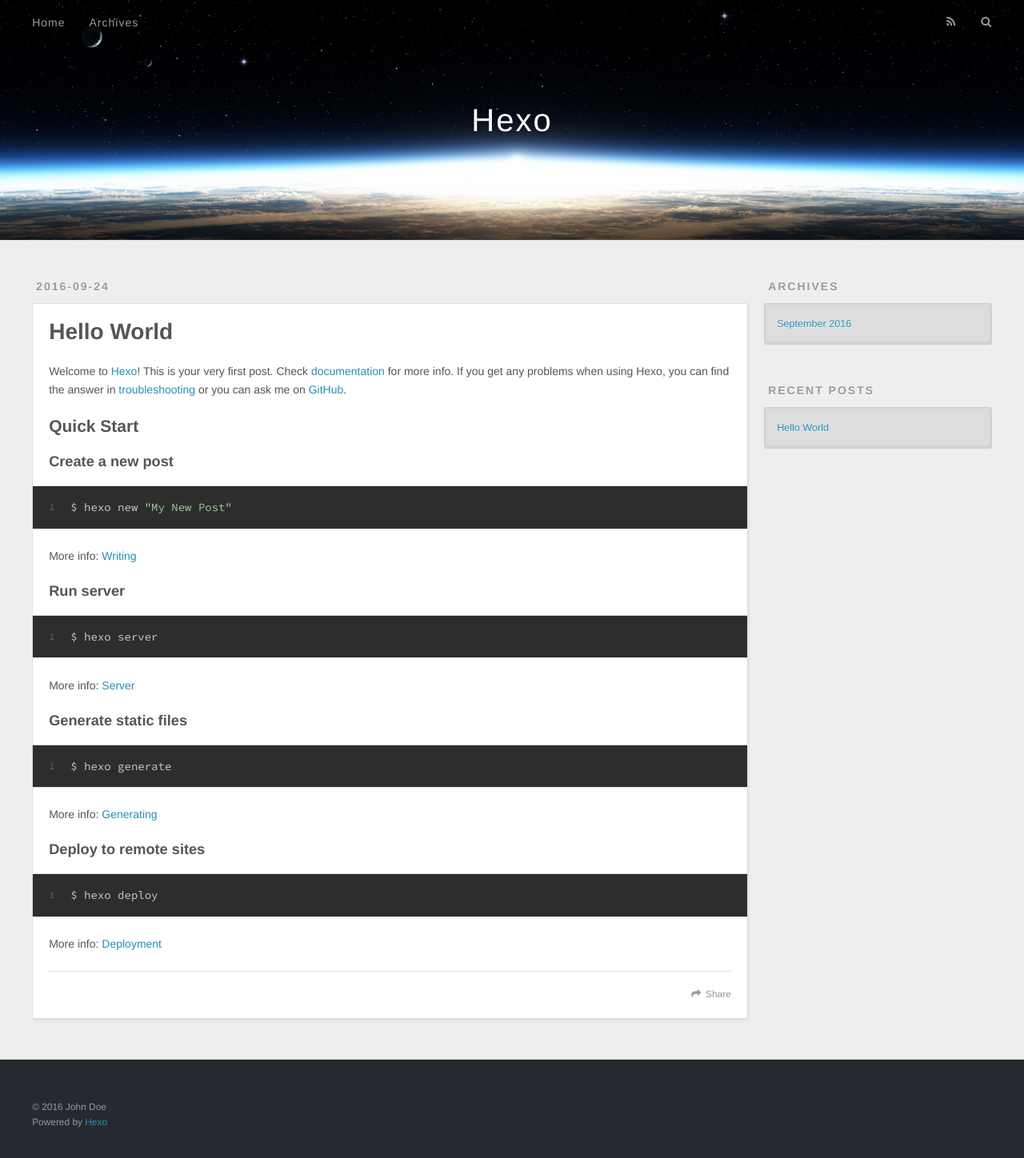
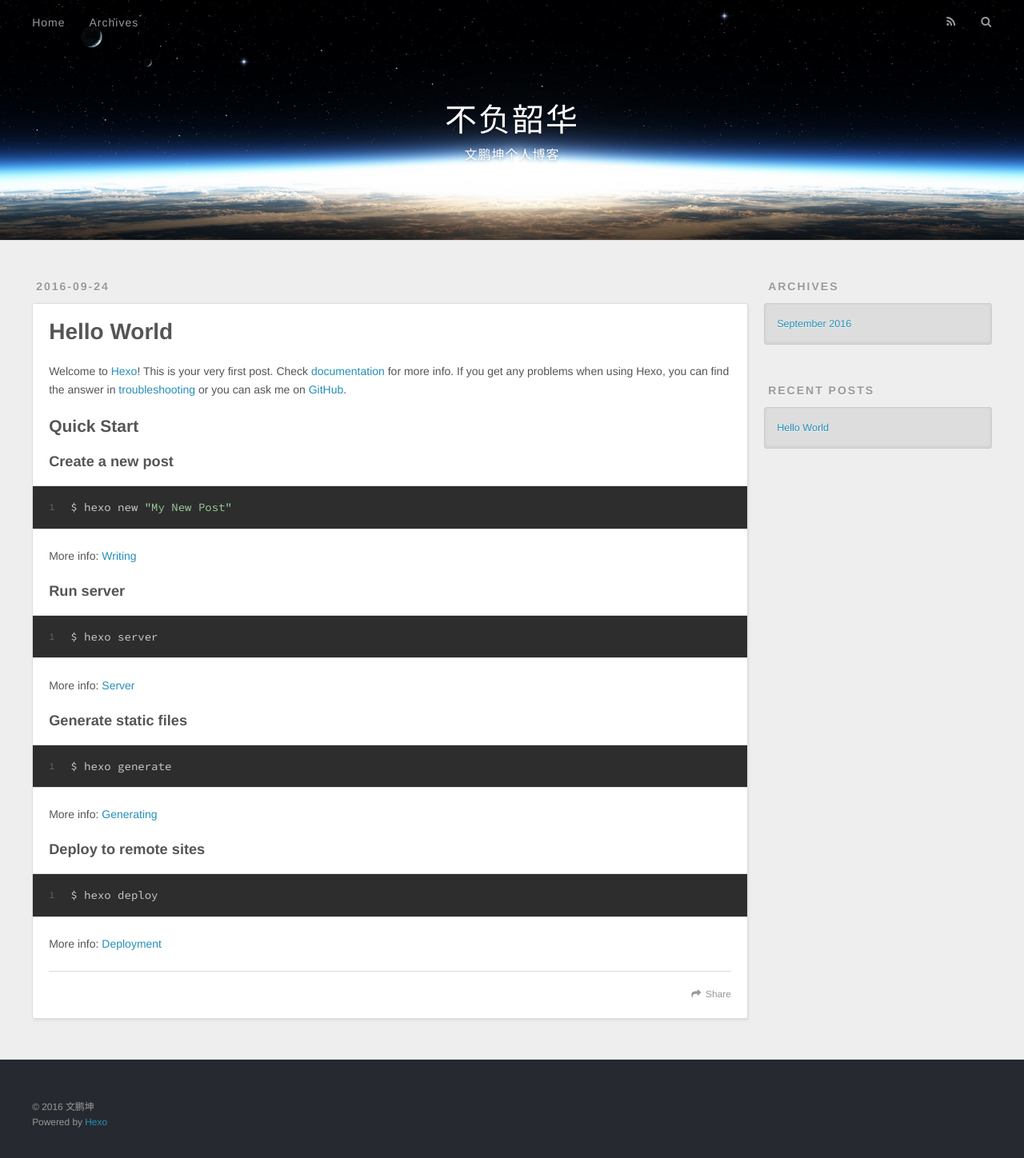
Before and after one commit to wenPKtalk/wenPKtalk.github.io, a plain HTML site: page index.html in a window 1280 px wide. Shown: the whole page at 80% size. Drawn offline with nearby package versions, Linux system fonts and the light colour scheme.

Commit message:
Site updated: 2016-09-24 14:09:50

```diff
--- a/index.html
+++ b/index.html
@@ -3,16 +3,19 @@
 <head>
   <meta charset="utf-8">
 
-  <title>Hexo</title>
+  <title>不负韶华</title>
   <meta name="viewport" content="width=device-width, initial-scale=1, maximum-scale=1">
-  <meta property="og:type" content="website">
-<meta property="og:title" content="Hexo">
+  <meta name="description" content="记录成长历程">
+<meta property="og:type" content="website">
+<meta property="og:title" content="不负韶华">
 <meta property="og:url" content="http://yoursite.com/index.html">
-<meta property="og:site_name" content="Hexo">
+<meta property="og:site_name" content="不负韶华">
+<meta property="og:description" content="记录成长历程">
 <meta name="twitter:card" content="summary">
-<meta name="twitter:title" content="Hexo">
+<meta name="twitter:title" content="不负韶华">
+<meta name="twitter:description" content="记录成长历程">
 
-    <link rel="alternate" href="/atom.xml" title="Hexo" type="application/atom+xml">
+    <link rel="alternate" href="/atom.xml" title="不负韶华" type="application/atom+xml">
 
 
     <link rel="icon" href="/favicon.png">
@@ -33,8 +36,12 @@
   <div id="header-outer" class="outer">
     <div id="header-title" class="inner">
       <h1 id="logo-wrap">
-        <a href="/" id="logo">Hexo</a>
+        <a href="/" id="logo">不负韶华</a>
       </h1>
+
+        <h2 id="subtitle-wrap">
+          <a href="/" id="subtitle">文鹏坤个人博客</a>
+        </h2>
 
     </div>
     <div id="header-inner" class="inner">
@@ -96,7 +103,7 @@
 
     </div>
     <footer class="article-footer">
-      <a data-url="http://yoursite.com/2016/09/24/hello-world/" data-id="citgqfd47000054qbz65aoybj" class="article-share-link">Share</a>
+      <a data-url="http://yoursite.com/2016/09/24/hello-world/" data-id="citgsqh1s000060qblfzu4ltm" class="article-share-link">Share</a>
 
 
     </footer>
@@ -151,7 +158,7 @@
 
   <div class="outer">
     <div id="footer-info" class="inner">
-      &copy; 2016 John Doe<br>
+      &copy; 2016 文鹏坤<br>
       Powered by <a href="http://hexo.io/" target="_blank">Hexo</a>
     </div>
   </div>
```
Also changed, not shown: 2016/09/24/hello-world/index.html (+10 -6 lines), archives/2016/09/index.html (+15 -8 lines), archives/2016/index.html (+15 -8 lines), archives/index.html (+15 -8 lines).
